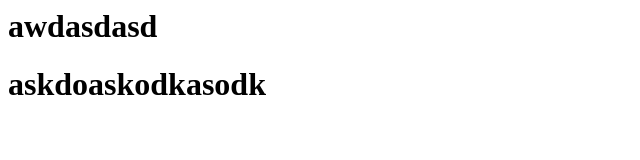
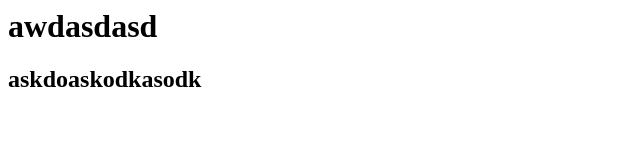
Before and after one commit to nik300904/special_app, a plain HTML site: page index.html in a window 1280 px wide. Shown: the whole page, without its empty margins (0-640 px from the left). Drawn offline with Linux system fonts and the light colour scheme.

Commit message:
Update index.html

```diff
--- a/index.html
+++ b/index.html
@@ -7,7 +7,7 @@
     <body>
 
         <h1>awdasdasd</h1>
-        <h1>askdoaskodkasodk</h1>
+        <h2>askdoaskodkasodk</h2>
 
     </body>
 </html>
```
